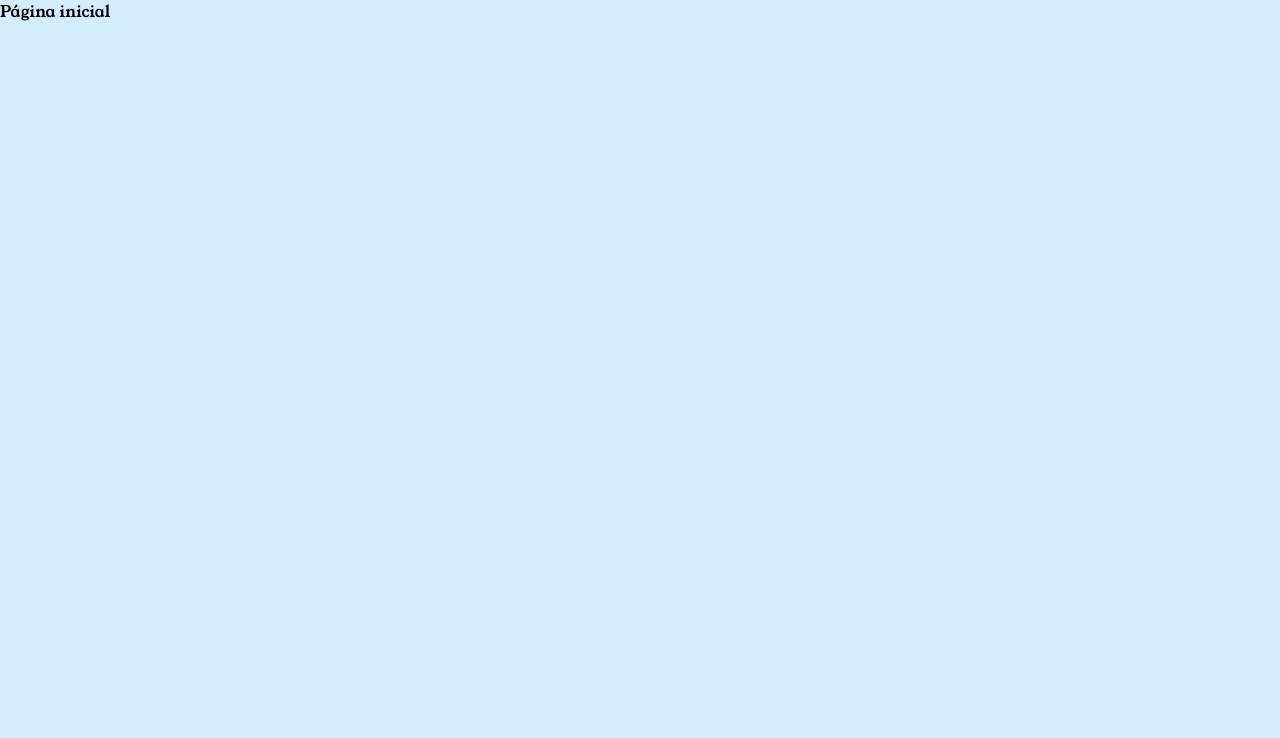
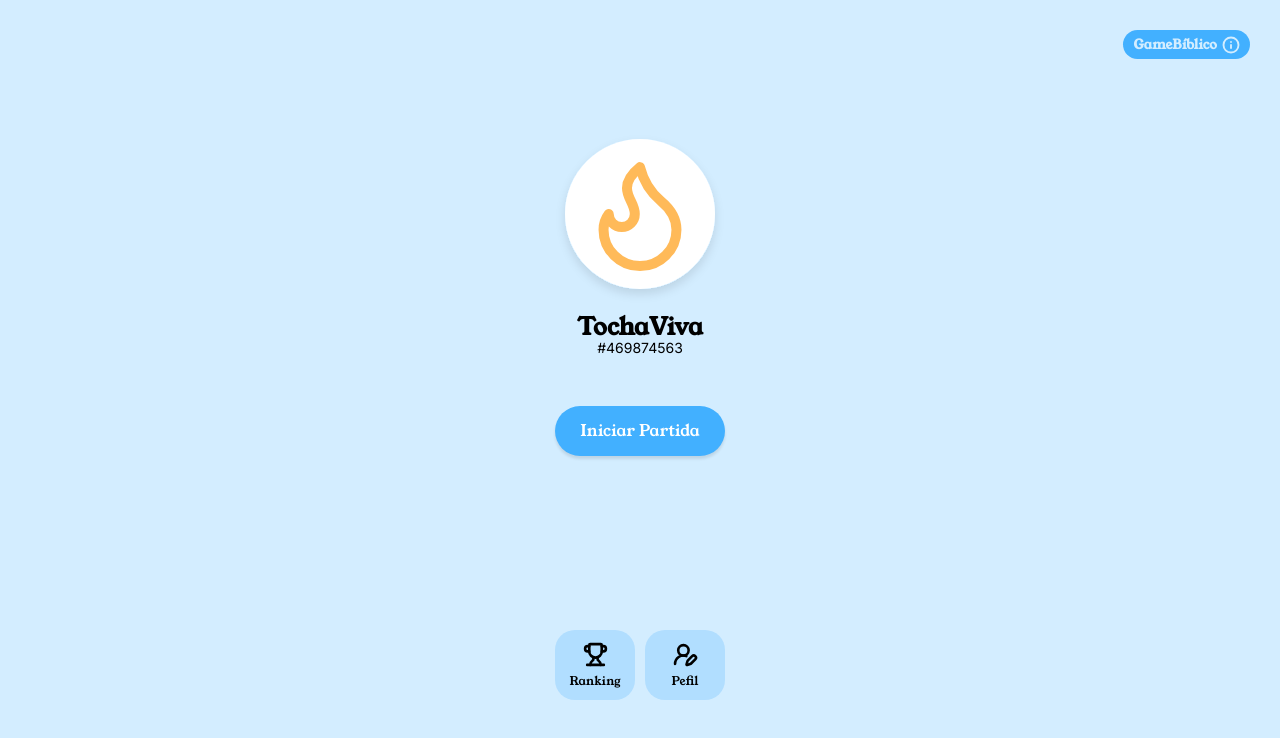
Before and after one commit to TypeClecio/GameBiblico, a React (Vite) app: page / in a window 1280 px wide. Shown: the top 738 px of the page. Built offline with nearby package versions, Linux system fonts and the light colour scheme.

Commit message:
Depois de mudar branch Master dei Merge e uma organizado por aqui

```diff
--- /dev/null
+++ b/src/pages/Inicio/Inicio.module.scss
@@ -0,0 +1,100 @@
+// Escopo global da página INICIAL
+.escopo {
+  width: 100vw;
+  height: 100vh;
+  padding: 30px;
+  padding-bottom: 100px;
+  gap: 50px;
+  display: flex;
+  flex-direction: column;
+  justify-content: space-between;
+
+  button {
+    pointer-events: unset;
+    background-color: transparent;
+  }
+}
+
+// Seção com detalhes da aplicação
+.secaoInformacoes {
+  width: 100%;
+  display: flex;
+  align-items: center;
+  justify-content: flex-end;
+
+  button {
+    gap: 5px;
+    display: flex;
+    align-items: center;
+    justify-content: center;
+    font-weight: 100;
+    padding: 5px 10px;
+    border-radius: 20px;
+    color: var(--cor-primaria);
+    background-color: var(--cor-terciaria);
+  }
+}
+
+// Seção com informações do jogador
+.secaoJogador {
+  width: 100%;
+  gap: 0px;
+  display: flex;
+  align-items: center;
+  flex-direction: column;
+  transform: translateY(-50px);
+
+  .imagemJogador {
+    img {
+      width: 170px;
+    }
+  }
+
+  .identificadoresJogador {
+    display: flex;
+    align-items: center;
+    flex-direction: column;
+    cursor: default;
+
+    .nomeJogador {
+      font-size: 24px;
+    }
+
+    .idJogador {
+      font-size: 14px;
+      margin-top: -5px;
+      font-family: "Inter";
+    }
+  }
+
+  .botaoIniciarPartida {
+    width: 170px;
+    height: 50px;
+    color: #FFF;
+    font-size: 16px;
+    margin-top: 50px;
+    border-radius: 30px;
+    box-shadow: var(--sombra-padrao);
+    background-color: var(--cor-terciaria);
+  }
+}
+
+// Seção com guias auxiliares
+.secaoGuias {
+  gap: 10px;
+  display: flex;
+  justify-content: center;
+
+  .botoesGuias {
+    gap: 5px;
+    display: flex;
+    align-items: center;
+    flex-direction: column;
+    justify-content: center;
+    width: 80px;
+    height: 70px;
+    font-size: 12px;
+    border-radius: 20px;
+    background-color: var(--cor-secundaria);
+  }
+}
--- /dev/null
+++ b/src/pages/Inicio/index.tsx
@@ -0,0 +1,44 @@
+import { Info, Trophy, UserRoundPen } from "lucide-react";
+
+import styles from "./Inicio.module.scss";
+import avatar from "../../../public/avatar-1-gamebiblico.svg";
+
+export default function Inicio() {
+  return (
+    <main className={styles.escopo}>
+      <section className={styles.secaoInformacoes}>
+        <button className={styles.botaoDeInformacoes}>
+          <strong>GameBíblico</strong>
+          <Info size={18} strokeWidth={2.5} />
+        </button>
+      </section>
+
+      <section className={styles.secaoJogador}>
+        <div className={styles.imagemJogador}>
+          <img src={avatar} alt="Avatar" />
+        </div>
+
+        <div className={styles.identificadoresJogador}>
+          <h3 className={styles.nomeJogador}>TochaViva</h3>
+          <p className={styles.idJogador}>#469874563</p>
+        </div>
+
+        <button className={styles.botaoIniciarPartida}>Iniciar Partida</button>
+      </section>
+
+      <section className={styles.secaoGuias}>
+        <button className={styles.botoesGuias}>
+          <Trophy size={25} strokeWidth={2.5} />
+
+          <span>Ranking</span>
+        </button>
+
+        <button className={styles.botoesGuias}>
+          <UserRoundPen size={25} strokeWidth={2.5} />
+
+          <span>Pefil</span>
+        </button>
+      </section>
+    </main>
+  )
+}
--- a/src/routes/AppRouter.tsx
+++ b/src/routes/AppRouter.tsx
@@ -1,10 +1,13 @@
-import { Route, Routes, Navigate } from 'react-router-dom';
+import { Routes, Route, Navigate } from 'react-router-dom';
+
+import Inicio from '../pages/Inicio';
 
 export default function AppRouter() {
   return (
     <Routes>
       <Route path="/*" element={<Navigate to="/" replace />} />
-      <Route path="/" element={<>Página inicial</>} />
+      <Route path="/" element={<Inicio />} />
+      <Route path="/inicio" element={<Inicio />} />
     </Routes>
   )
 };
```
